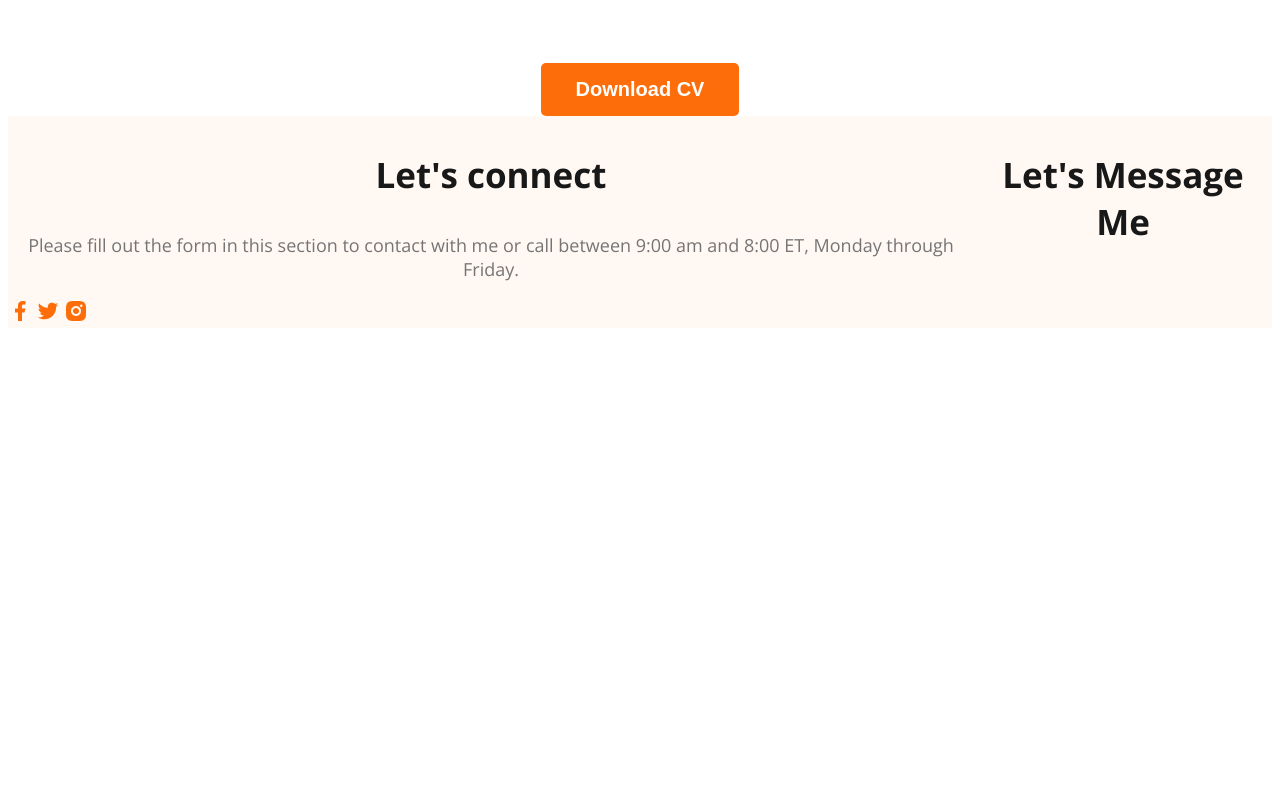
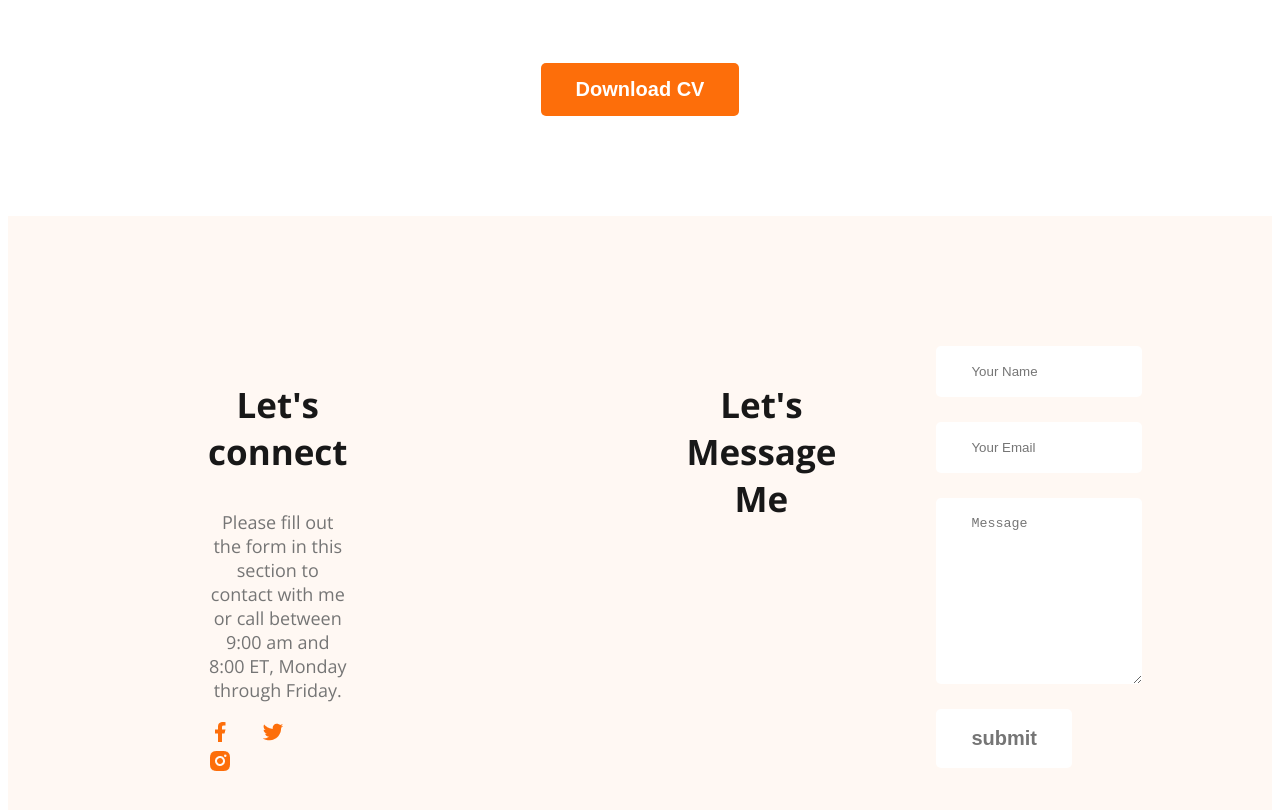
Before and after one commit to Mominulislam79/Mominul-s_Portfolio, a plain HTML site: page index.html in a window 1280 px wide. Shown: the part 3164-3974 px from the top of the page. Before the commit the page ends 3500 px from the top, so only its background shows below. Drawn offline with nearby package versions, Linux system fonts and the light colour scheme.

Commit message:
completed the footer section with contact form

```diff
--- a/index.html
+++ b/index.html
@@ -200,6 +200,12 @@
         </div>
         <div class="footer-column"></div>
         <h3 class="section-title">Let's Message Me</h3>
+        <form class="contact" action="">
+            <input type="text" placeholder="Your Name">
+            <input type="email" name="" placeholder="Your Email" id="">
+            <textarea name="" placeholder="Message" cols="30" rows="10"></textarea>
+            <input class="btn-primary" type="submit" value="submit">
+        </form>
     </footer>
 
 </body>
--- a/styles/portfolios.css
+++ b/styles/portfolios.css
@@ -159,8 +159,29 @@ main section{
 /* footer related styles */
 footer{
     display: flex;
+    gap: 100px;
     background: #FFF8F3;
+    margin-top: 100px;
+    padding: 130px 200px;
 }
+.footer-column{
+    width: 50%;
+}
+.social-links a{
+    margin-right: 25px;
+}
+.contact input[type="text"], .contact input[type="email"],
+.contact input, textarea{
+    display: block;
+    margin-bottom: 25px;
+    padding: 18px 35px;
+    color: #757575;
+    border-radius: 5px;
+    background: #FFF;
+    border: 0;
+    width: 100%;
+}
+
 /* .resume-container{
     display: flex;
     gap: 50px;
```
